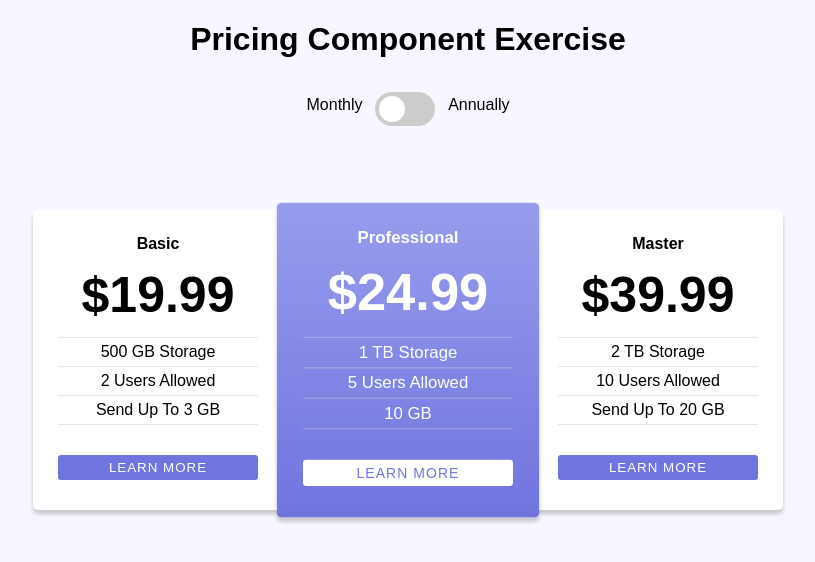
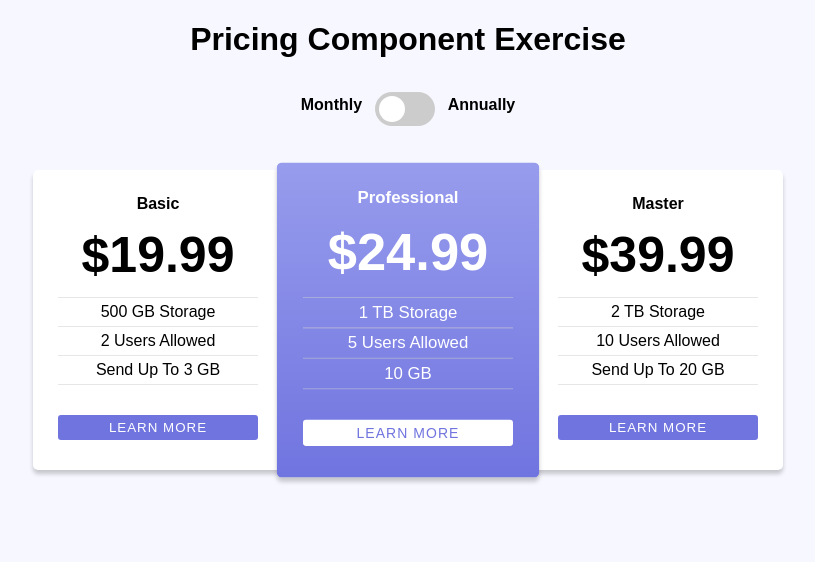
Before and after one commit to V-Wong/Pricing-Component, a React (Create React App) app in the folder frontend/: page / in a window 1280 px wide. Shown: the top 562 px of the page, without its empty margins (232-1047 px from the left). Built offline with nearby package versions, Linux system fonts and the light colour scheme.

Commit message:
Styling improvements

```diff
--- a/frontend/src/app.css
+++ b/frontend/src/app.css
@@ -11,6 +11,7 @@ body {
   display: flex;
   justify-content: center;
   vertical-align: center;
+  font-weight: 600;
 }
 .switch {
   margin-top: 1.5vh;
--- a/frontend/src/app.scss
+++ b/frontend/src/app.scss
@@ -13,13 +13,14 @@ body {
 .title {
     margin: auto;
     padding: auto;
-    text-align: center;;
+    text-align: center;
 }
 
 .switch-container {
     display: flex;
     justify-content: center;
     vertical-align: center;
+    font-weight: 600;
 }
 
 /* The switch - the box around the slider */
--- a/frontend/src/components/pricing-card.css
+++ b/frontend/src/components/pricing-card.css
@@ -66,7 +66,7 @@
 }
 .pricing-card-list {
   display: flex;
-  padding-top: 10vh;
+  padding-top: 5vh;
   width: 750px;
   margin: auto;
   justify-content: center;
--- a/frontend/src/components/pricing-card.scss
+++ b/frontend/src/components/pricing-card.scss
@@ -86,7 +86,7 @@ $darker-blue: #464BD6;
 
 .pricing-card-list {
     display: flex;
-    padding-top: 10vh;
+    padding-top: 5vh;
     width: 750px;
     margin: auto;
     justify-content: center;
```
